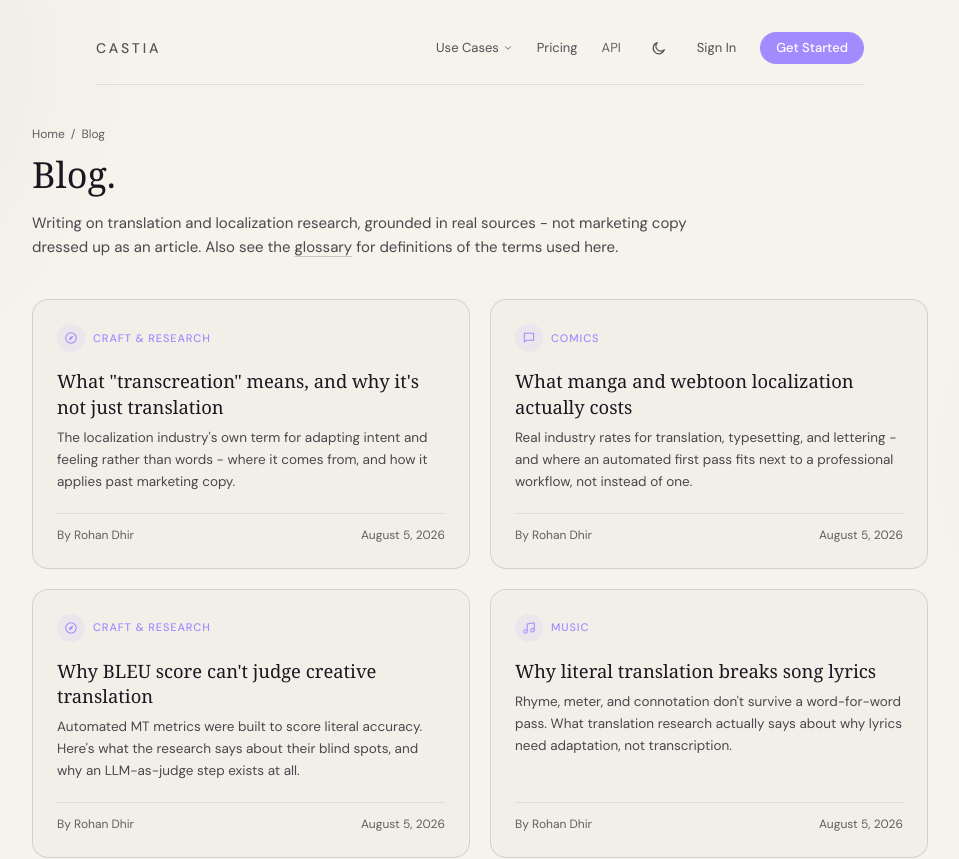
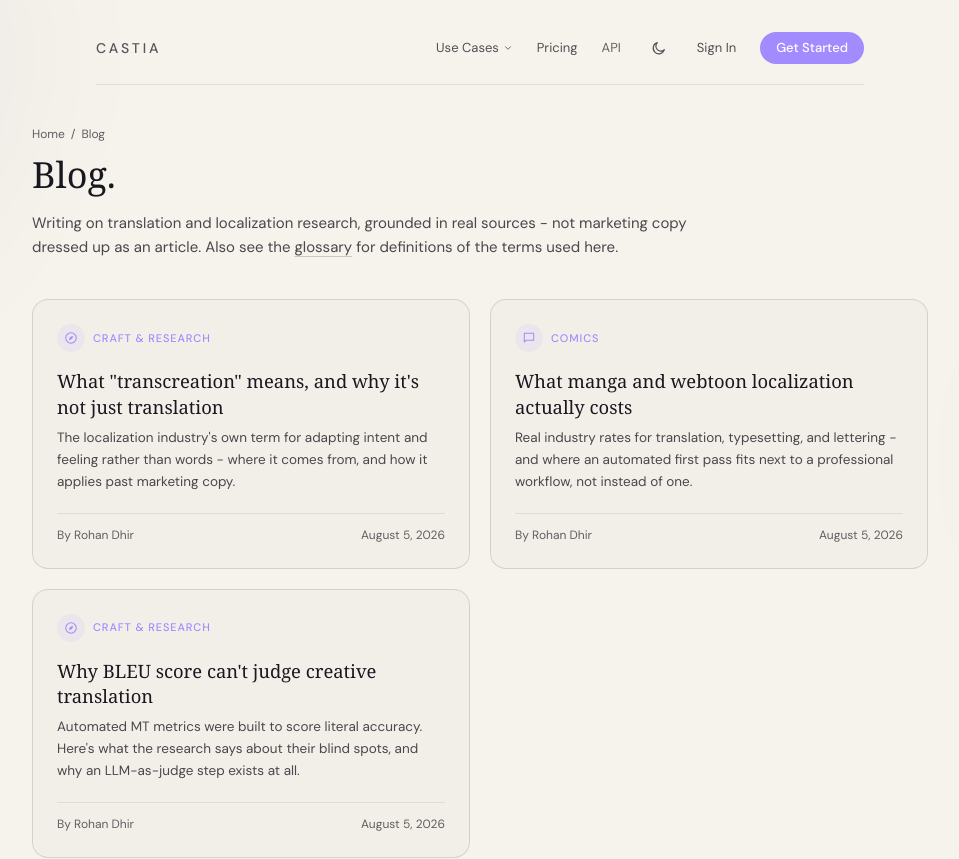
Before and after one commit to rohandhir10/experience-engine, a Next.js app in the folder web/: page /blog in a window 1280 px wide. Shown: the top 859 px of the page, without its empty margins (160-1119 px from the left). Built offline with nearby package versions, Linux system fonts and the light colour scheme.

Commit message:
Hide music-specific posts from the public blog index

```diff
--- a/web/app/blog/page.tsx
+++ b/web/app/blog/page.tsx
@@ -8,12 +8,15 @@ import { contentByKind } from "@/lib/content";
 import { breadcrumbJsonLd, webPageJsonLd } from "@/lib/schema";
 import { FOUNDER_NAME } from "@/lib/seo";
 
-const posts = contentByKind("blog").slice().sort((a, b) => (a.publishedDate < b.publishedDate ? 1 : -1));
+const posts = contentByKind("blog")
+  .filter((post) => post.slug !== "why-literal-translation-breaks-song-lyrics")
+  .slice()
+  .sort((a, b) => (a.publishedDate < b.publishedDate ? 1 : -1));
 
 export const metadata = {
   title: "Blog",
   description:
-    "Research-grounded writing on translation, localization, and what makes a lyric or a comic line's adaptation actually good.",
+    "Research-grounded writing on comic and webtoon localization, translation quality, and editorial workflows.",
   alternates: { canonical: "/blog" },
 };
 
@@ -29,16 +32,14 @@ function formatDate(iso: string): string {
 // ContentEntry itself, since sitemap.ts/JSON-LD/every other consumer of
 // that registry has no use for a topic label - scoping it here keeps
 // the shared type from growing a field only this one page reads.
-type Topic = "music" | "comics" | "craft";
+type Topic = "comics" | "craft";
 const TOPICS: Record<string, Topic> = {
-  "why-literal-translation-breaks-song-lyrics": "music",
   "what-manga-localization-actually-costs": "comics",
   "why-bleu-score-cant-judge-creative-translation": "craft",
   "what-transcreation-means": "craft",
 };
 
 const TOPIC_META: Record<Topic, { label: string; Icon: () => JSX.Element }> = {
-  music: { label: "Music", Icon: MusicIcon },
   comics: { label: "Comics", Icon: CommentIcon },
   craft: { label: "Craft & research", Icon: CompassIcon },
 };
@@ -114,14 +115,6 @@ export default function BlogIndexPage() {
   );
 }
 
-function MusicIcon() {
-  return (
-    <svg viewBox="0 0 24 24" width="14" height="14" fill="none" stroke="currentColor" strokeWidth="1.75" strokeLinecap="round" strokeLinejoin="round">
-      <path d="M9 18V5l12-2v13M9 18a3 3 0 11-6 0 3 3 0 016 0zm12-2a3 3 0 11-6 0 3 3 0 016 0z" />
-    </svg>
-  );
-}
-
 function CommentIcon() {
   return (
     <svg viewBox="0 0 24 24" width="14" height="14" fill="none" stroke="currentColor" strokeWidth="1.75" strokeLinecap="round" strokeLinejoin="round">
```
